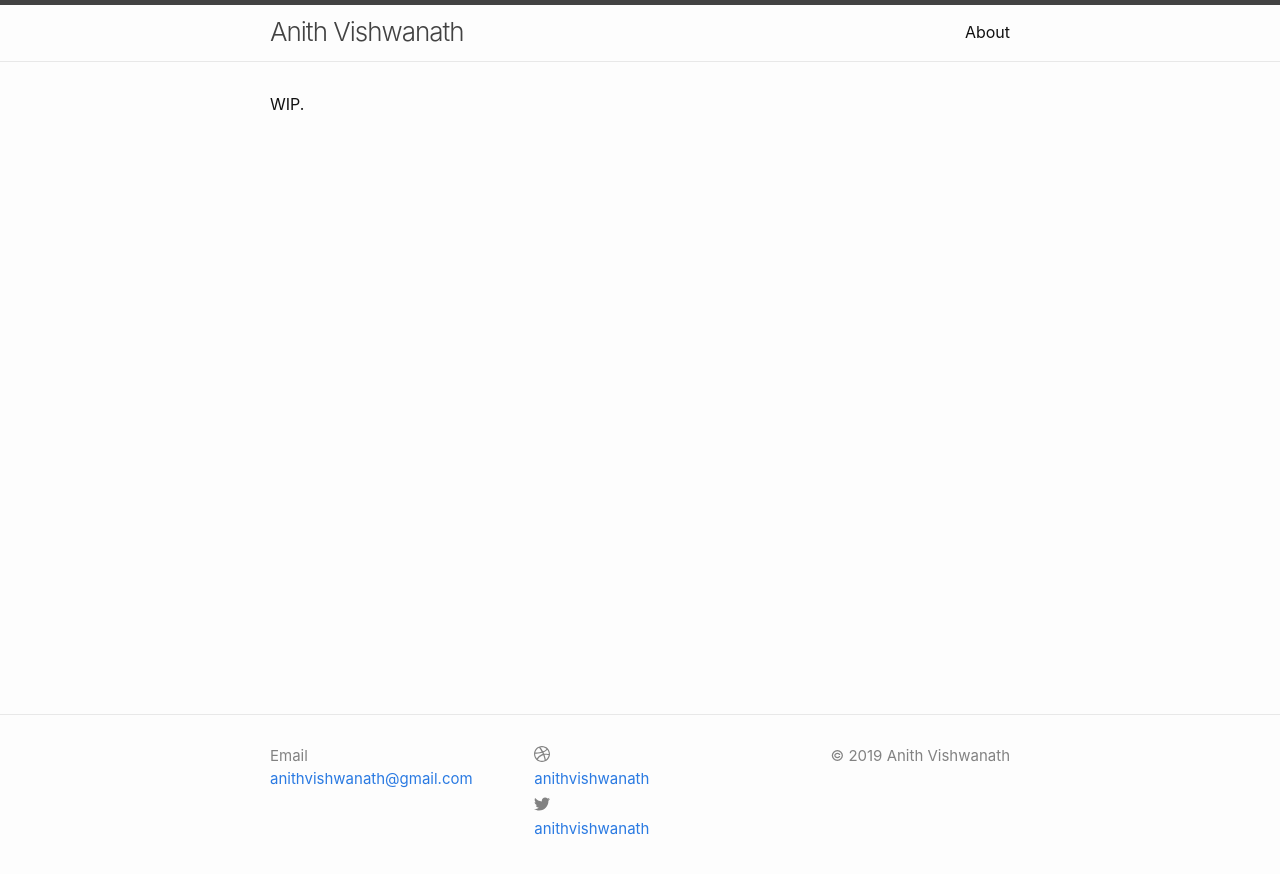
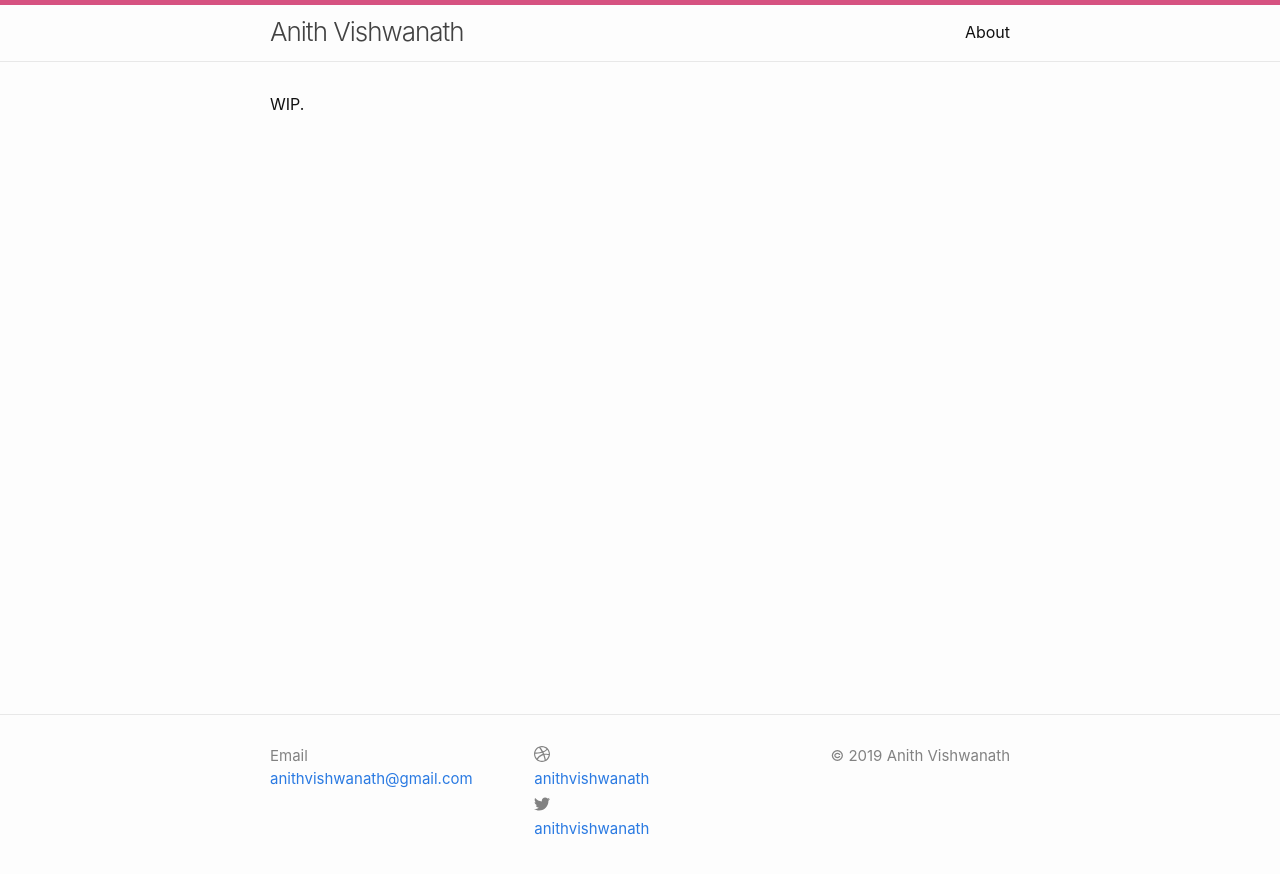
Before and after one commit to anithvishwanath/anithvishwanath.github.io, a Jekyll site: the page built from pages/blog.html, in a window 1280 px wide. Shown: the top 874 px of the page. Built offline with Jekyll 4.4.1, drawn with Linux system fonts in a browser that asks for light colours.

Commit message:
Update main.css

```diff
--- a/assets/main.css
+++ b/assets/main.css
@@ -186,7 +186,7 @@ table {
  * Site header
  */
 .site-header {
-  border-top: 5px solid #424242;
+  border-top: 5px solid #d65281;
   border-bottom: 1px solid #e8e8e8;
   min-height: 55.95px;
   position: relative; }
```
